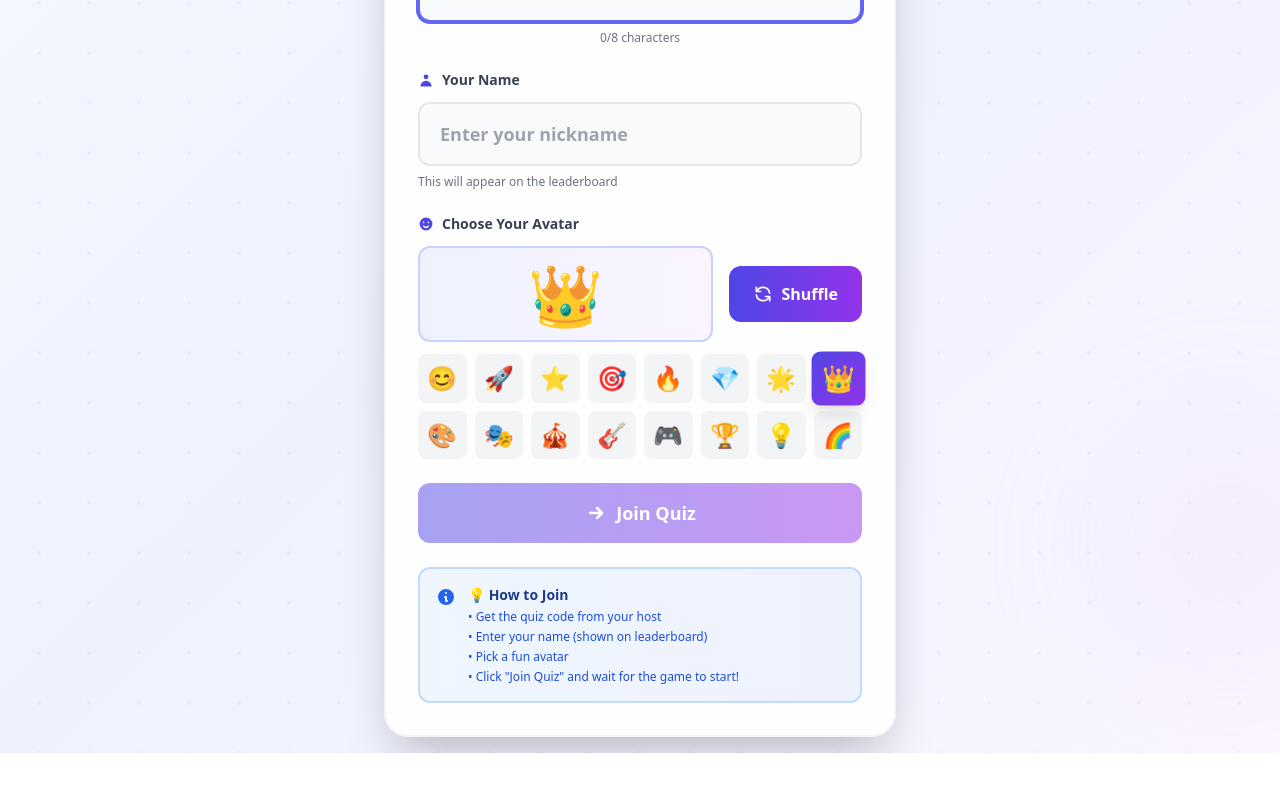
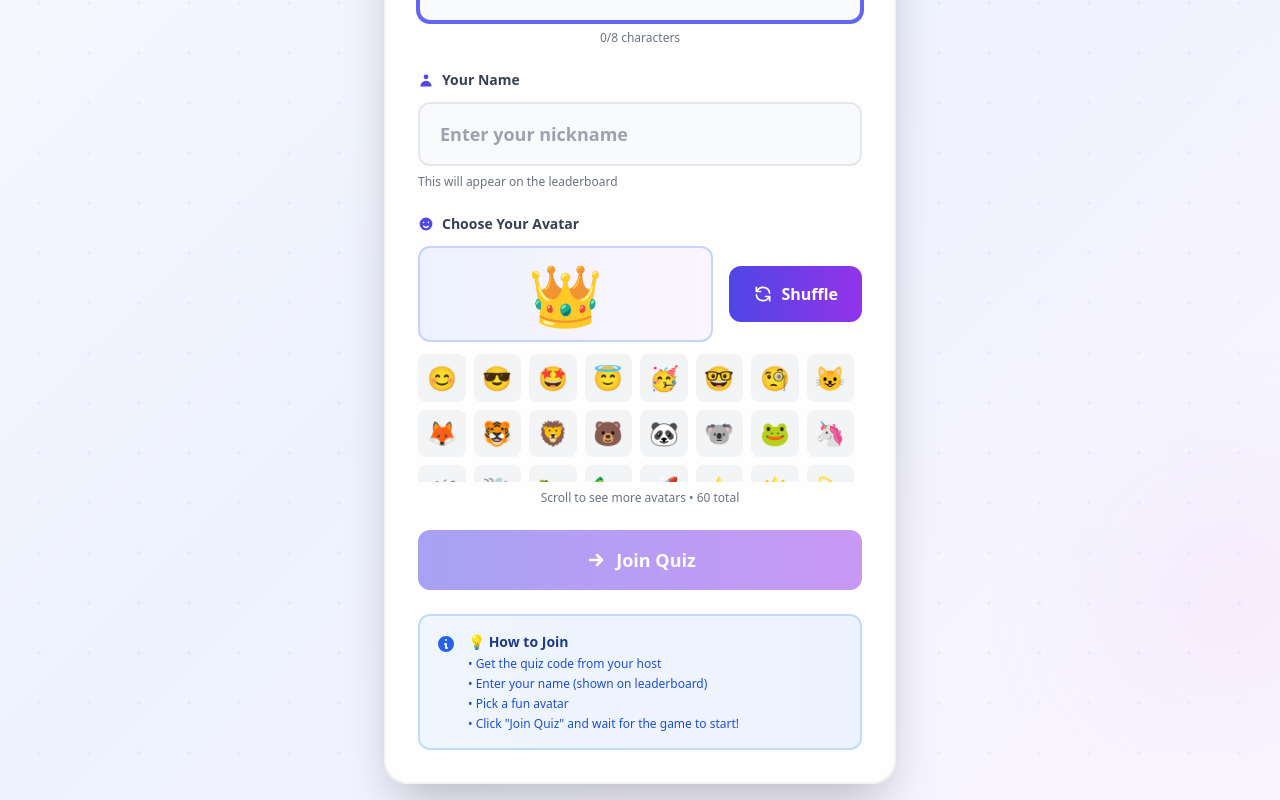
Before and after one commit to Tanaya-2007/AI-Powered-MCQ-app, a React (Vite) app: page /collab/attempt-quiz in a window 1280 px wide. Shown: the part 486-1286 px from the top of the page. Before the commit the page ends 1239 px from the top, so only its background shows below. Built offline with nearby package versions, Linux system fonts and the light colour scheme.

Commit message:
Added more emojis for Avtar

```diff
--- a/src/pages/collaborative/AttemptQuiz.jsx
+++ b/src/pages/collaborative/AttemptQuiz.jsx
@@ -14,8 +14,15 @@ function AttemptQuiz() {
   const [joinedLobby, setJoinedLobby] = useState(false);
   const [lobbyInfo, setLobbyInfo] = useState(null);
 
-  // Avatar options
-  const avatars = ['😊', '🚀', '⭐', '🎯', '🔥', '💎', '🌟', '👑', '🎨', '🎭', '🎪', '🎸', '🎮', '🏆', '💡', '🌈'];
+  // Avatar options - More variety!
+  const avatars = [
+    '😊', '😎', '🤩', '😇', '🥳', '🤓', '🧐', '😺', '🦊', '🐯',
+    '🦁', '🐻', '🐼', '🐨', '🐸', '🦄', '🦋', '🐝', '🦖', '🦕',
+    '🚀', '⭐', '🌟', '💫', '✨', '🔥', '💎', '👑', '🏆', '🎯',
+    '🎨', '🎭', '🎪', '🎸', '🎮', '🎲', '🎳', '⚽', '🏀', '🎾',
+    '💡', '🌈', '🌺', '🌸', '🌼', '🌻', '🍀', '🍕', '🍔', '🍦',
+    '🎂', '🍩', '🧁', '🍿', '☕', '🧃', '🎈', '🎁', '🎊', '🎉'
+  ];
 
   // Auto-fill code from URL
   useEffect(() => {
@@ -347,22 +354,27 @@ function AttemptQuiz() {
                 </button>
               </div>
 
-              {/* Avatar Grid */}
-              <div className="mt-3 grid grid-cols-8 gap-2">
+              {/* Avatar Grid - Scrollable */}
+              <div className="mt-3 max-h-32 overflow-y-auto custom-scrollbar">
+                <div className="grid grid-cols-8 gap-2 pr-2">
                   {avatars.map((avatar, index) => (
                     <button
                       key={index}
                       onClick={() => setSelectedAvatar(avatar)}
                       className={`w-full aspect-square rounded-lg flex items-center justify-center text-2xl transition-all ${
                         selectedAvatar === avatar
-                        ? 'bg-gradient-to-br from-indigo-600 to-purple-600 shadow-lg scale-110'
-                        : 'bg-gray-100 hover:bg-gray-200'
+                          ? 'bg-gradient-to-br from-indigo-600 to-purple-600 shadow-lg scale-110 ring-2 ring-indigo-300'
+                          : 'bg-gray-100 hover:bg-gray-200 hover:scale-105'
                       }`}
                     >
                       {avatar}
                     </button>
                   ))}
                 </div>
+              </div>
+              <p className="text-xs text-gray-500 mt-2 text-center">
+                Scroll to see more avatars • {avatars.length} total
+              </p>
             </div>
 
             {/* Error Message */}
@@ -437,6 +449,24 @@ function AttemptQuiz() {
         .animate-shake {
           animation: shake 0.5s ease-in-out;
         }
+
+        .custom-scrollbar::-webkit-scrollbar {
+          width: 6px;
+        }
+
+        .custom-scrollbar::-webkit-scrollbar-track {
+          background: #f1f5f9;
+          border-radius: 10px;
+        }
+
+        .custom-scrollbar::-webkit-scrollbar-thumb {
+          background: linear-gradient(to bottom, #6366f1, #8b5cf6);
+          border-radius: 10px;
+        }
+
+        .custom-scrollbar::-webkit-scrollbar-thumb:hover {
+          background: linear-gradient(to bottom, #4f46e5, #7c3aed);
+        }
       `}</style>
     </div>
   );
```
Lines whose indentation alone changed are shown as unchanged.
